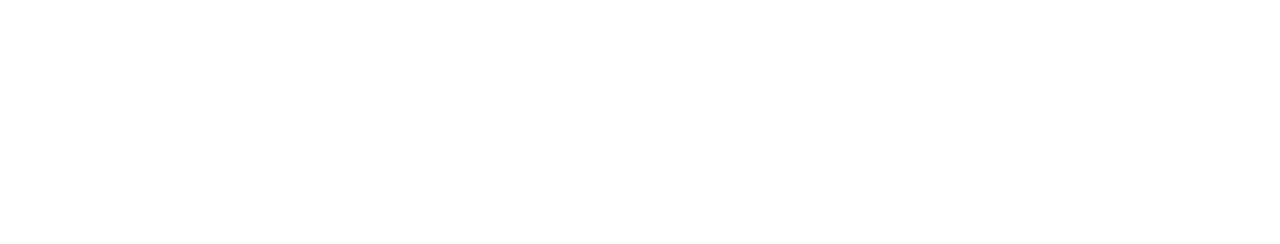
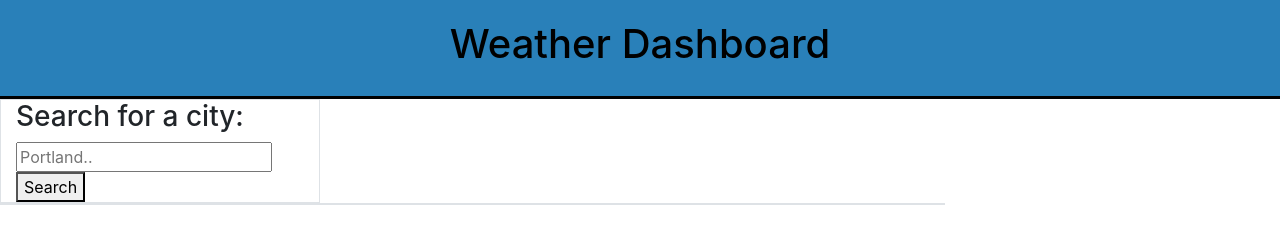
Before and after one commit to DelgaMatt/06-Weather-Dashboard, a plain HTML site: page index.html in a window 1280 px wide. Drawn offline with nearby package versions, Linux system fonts and the light colour scheme.

Commit message:
linked jquery, bootstrap, js, css and added to index file

```diff
--- a/assets/style.css
+++ b/assets/style.css
@@ -0,0 +1,6 @@
+header {
+    background-color: #2980b9;
+    padding: 20px;
+    border-bottom: solid;
+    color: black;
+}
--- a/index.html
+++ b/index.html
@@ -4,9 +4,36 @@
     <meta charset="UTF-8">
     <meta http-equiv="X-UA-Compatible" content="IE=edge">
     <meta name="viewport" content="width=device-width, initial-scale=1.0">
+    <link rel="stylesheet" href="./assets/style.css">
+    <!-- link to bootstrap -->
+    <link rel="stylesheet" href="https://cdnjs.cloudflare.com/ajax/libs/twitter-bootstrap/4.5.0/css/bootstrap.min.css">
     <title>Weather Dashboard</title>
 </head>
 <body>
+    <header>
+        <div>
+            <h1 class="text-center">Weather Dashboard</h1>
+        </div>
+    </header>
 
+    <main class="mainCont">
+        <section class="search-panel col-12 col-md-3 col-lg-3 col-xl-3 border">
+            <div class="search-box">
+                <h3>Search for a city:</h3>
+                <form>
+                    <input placeholder="Portland..">
+                    <button>Search</button>
+                </form>
+            </div>
+        </section>
+        <!-- City weather column -->
+        <section class="row col-12 col-md-9 col-lg-9 xol-xl-9 border colTwo">
+
+        </section>
+    </main>
+<!-- link to the Jquery library -->
+<script src="https://code.jquery.com/jquery-3.4.1.min.js"></script>
+<!-- links to the JS file -->
+<script type="text/javascript" src="./assets/js/script.js"></script>
 </body>
 </html>
```
